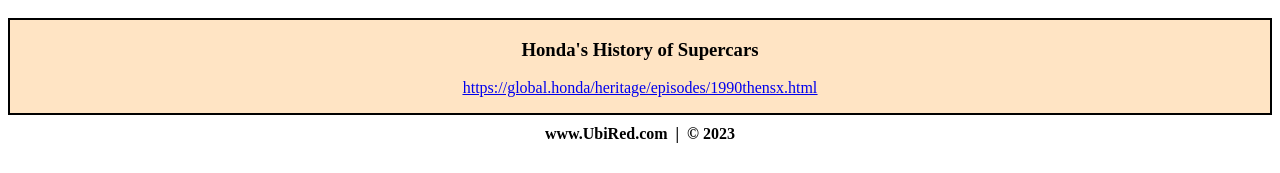
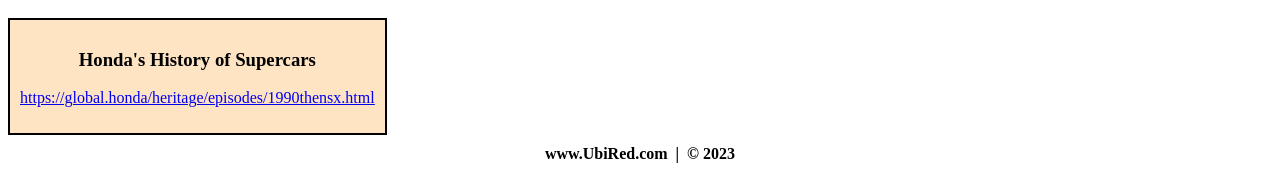
Before and after one commit to UbiRed/Tech-Academy-Projects, a plain HTML site: page Basic_HTML_and_CSS/final challenges/index.html in a window 1280 px wide. Shown: the part 1411-1584 px from the top of the page. Drawn offline with Linux system fonts and the light colour scheme.

Commit message:
centering box

```diff
--- a/Basic_HTML_and_CSS/final challenges/css/style.css
+++ b/Basic_HTML_and_CSS/final challenges/css/style.css
@@ -175,6 +175,12 @@ th {
     border: 2px solid black;
     text-align: center;
     background-color: bisque;
+    display: inline-block;
+    justify-content: center;
+    align-items: center;
+    max-width: 400px;
+    padding: 10px;
+    margin: 0 auto;
 }
 .nsx-link {
     color: darkblue;
```
